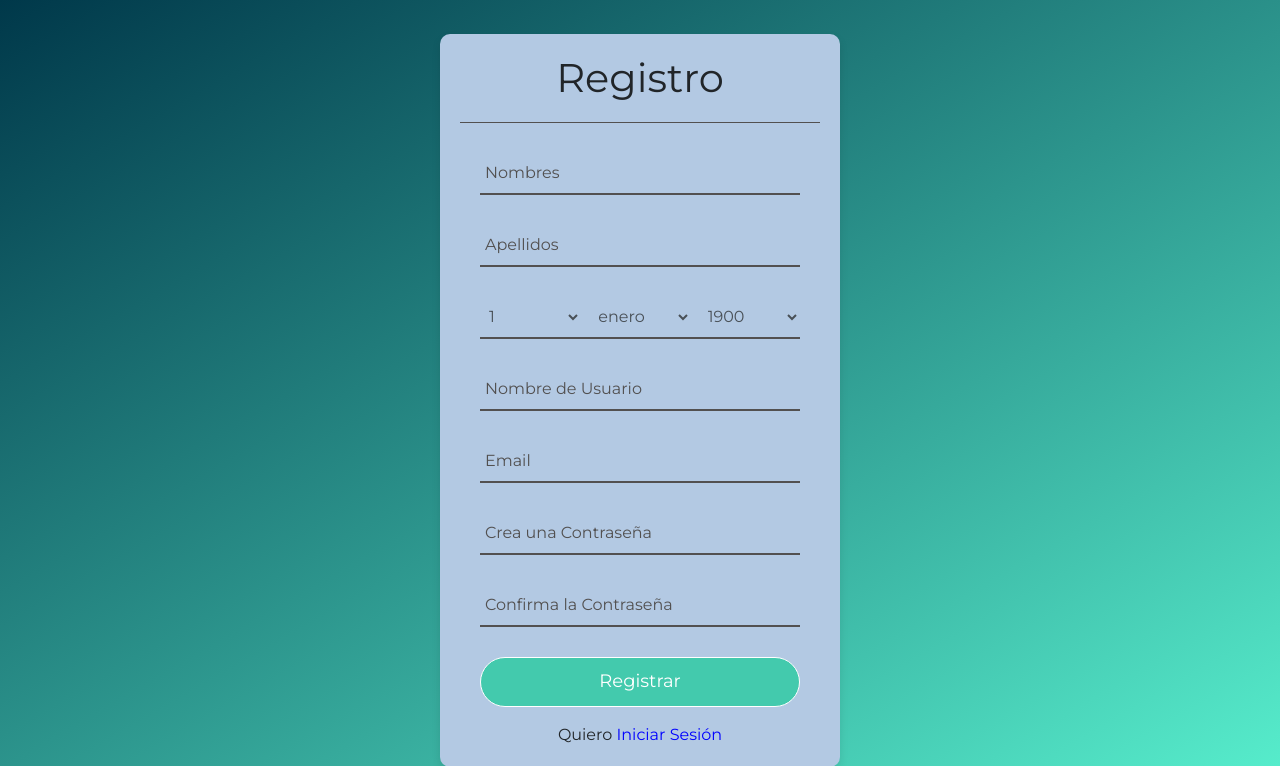
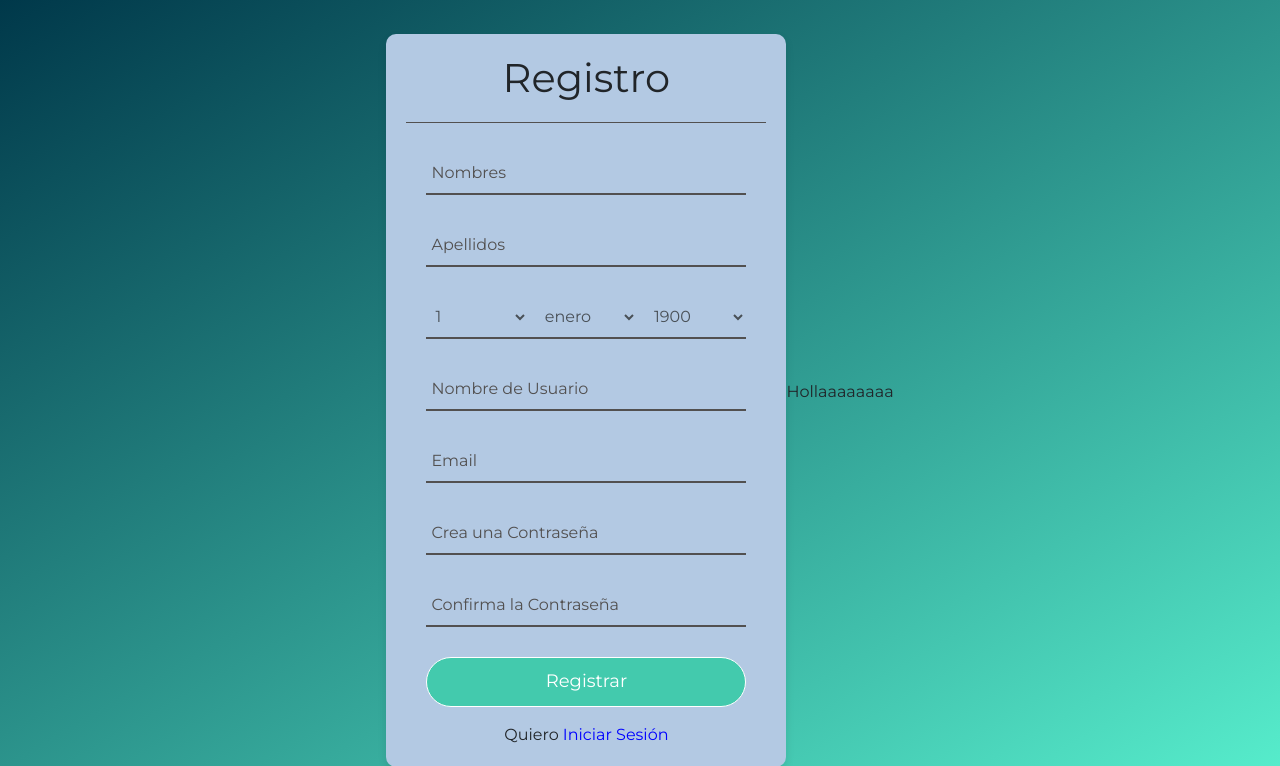
Before and after one commit to carlitos040506/LineDoctor, a Django app: page /paginas/registro/ in a window 1280 px wide. Shown: the top 766 px of the page. Run offline with Django 5.2, Linux system fonts and the light colour scheme; some libraries are stand-ins or nearby versions.

Commit message:
Actualización

```diff
--- a/OneDrive/Documentos/JS Carlos/Entorno/LineDoctor/asistencia/templates/paginas/registro.html
+++ b/OneDrive/Documentos/JS Carlos/Entorno/LineDoctor/asistencia/templates/paginas/registro.html
@@ -203,6 +203,7 @@
             </div>
         </form>
     </div>
+    <p>Hollaaaaaaaa</p>
 </body>
 </html>
 {% endblock %}
```
